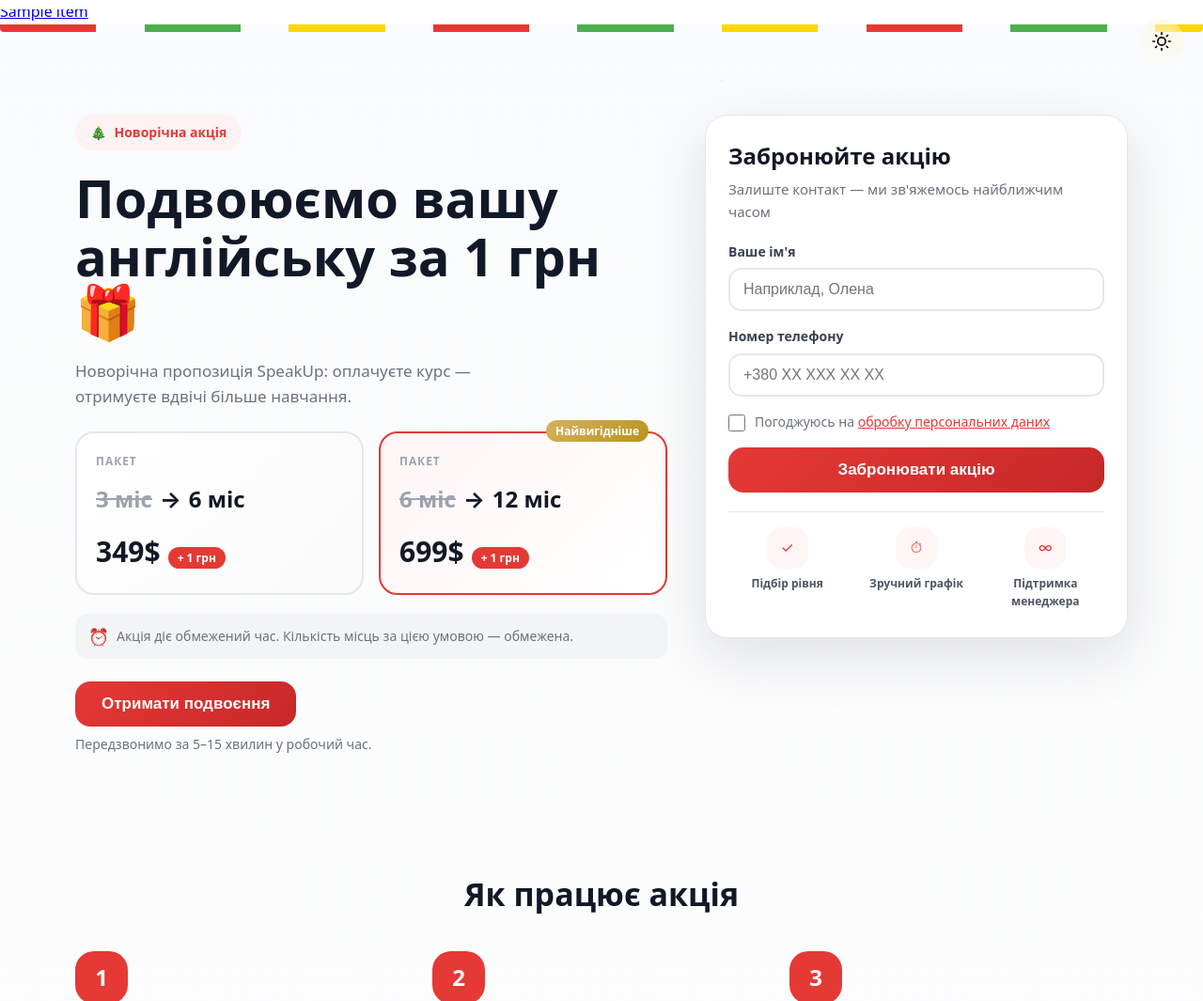
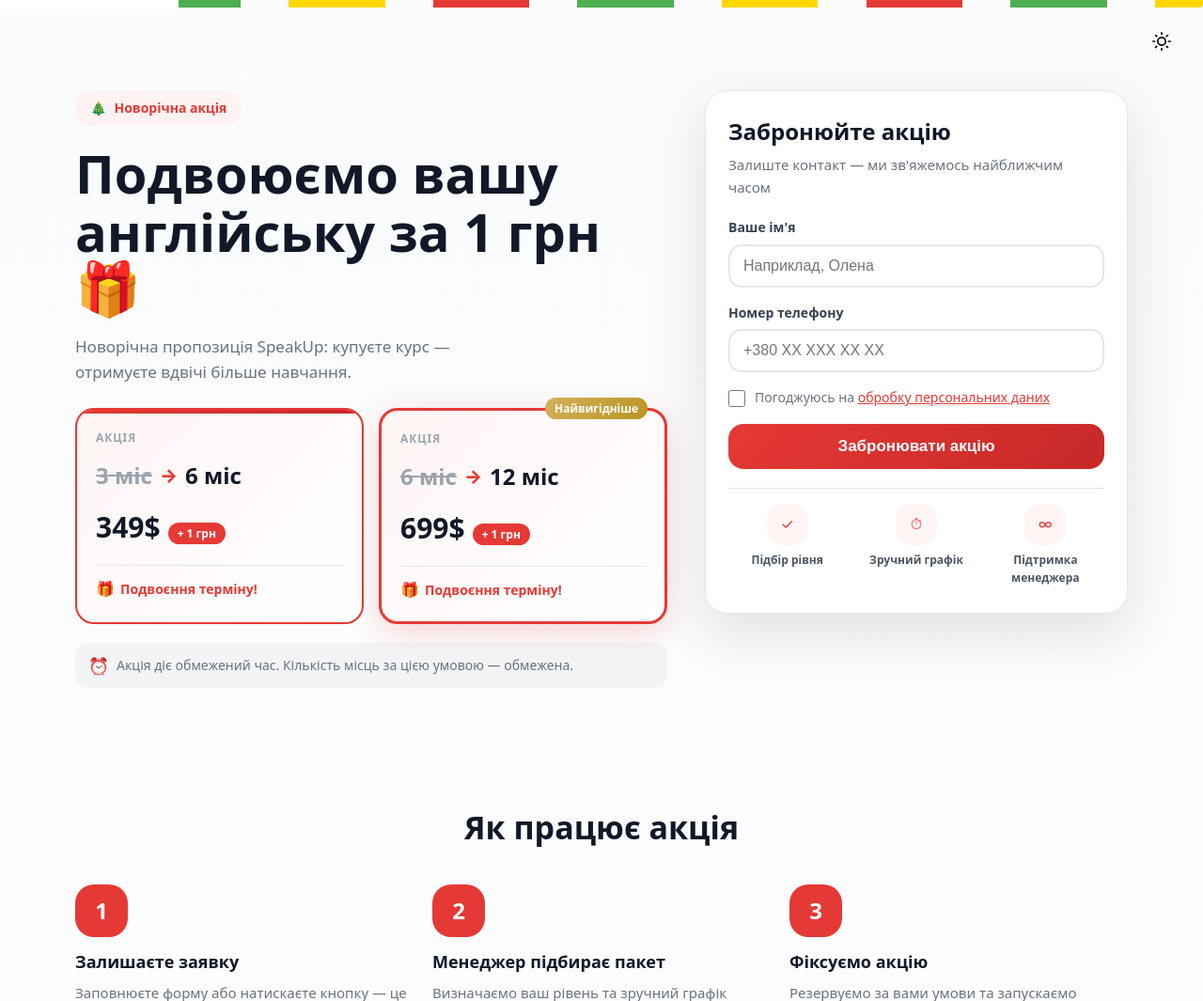
Before and after one commit to Sophie-sd/SpeakUp, a Django app: template templates/main/advertising.html in a window 1280 px wide. Shown: the top 1065 px of the page at 94% size. Run offline with Django 5.2, Linux system fonts and the light colour scheme; the template is opened without the code that fills it: most values are stand-ins (such as "Sample title", 1, 10 or a date in 2020).

Commit message:
Реалізація сторінки /advertising/

```diff
--- a/static/css/advertising.css
+++ b/static/css/advertising.css
@@ -207,6 +214,63 @@
   background: linear-gradient(135deg, #fff5f5 0%, #ffffff 100%);
 }
 
+/* Покращення оформлення карток акції */
+.offer-card--promo {
+  border-color: var(--landing-accent);
+  background: linear-gradient(135deg, #fff5f5 0%, #ffffff 100%);
+  position: relative;
+  overflow: hidden;
+}
+
+.offer-card--promo::before {
+  content: '';
+  position: absolute;
+  top: 0;
+  left: 0;
+  right: 0;
+  height: 4px;
+  background: linear-gradient(90deg, var(--landing-accent) 0%, var(--landing-accent-dark) 100%);
+}
+
+.offer-card--best {
+  border-width: 3px;
+  box-shadow: 0 8px 32px rgba(229, 57, 53, 0.2);
+}
+
+.offer-card__benefit {
+  margin-top: 16px;
+  padding-top: 12px;
+  border-top: 1px solid #e5e7eb;
+}
+
+.offer-card__benefit-text {
+  font-size: 0.875rem;
+  font-weight: 600;
+  color: var(--landing-accent);
+  display: flex;
+  align-items: center;
+  gap: 6px;
+}
+
+.offer-card__benefit-text::before {
+  content: '🎁';
+  font-size: 1rem;
+}
+
+/* Покращення hover ефектів */
+.offer-card--promo:hover,
+.offer-card--best:hover {
+  transform: translateY(-4px);
+  box-shadow: 0 20px 48px rgba(229, 57, 53, 0.25);
+}
+
+/* Покращення стрілки */
+.offer-card__duration-arrow {
+  font-size: 1.25rem;
+  color: var(--landing-accent);
+  font-weight: 800;
+}
+
 .offer-card__badge {
   position: absolute;
   top: -14px;
@@ -286,15 +350,6 @@
   font-size: 1.1rem;
 }
 
-.landing-hero__cta {
-  margin-top: 24px;
-}
-
-.landing-hero__cta-note {
-  margin-top: 8px;
-  font-size: 0.875rem;
-  color: var(--landing-text-muted);
-}
 
 .btn {
   display: inline-flex;
--- a/templates/main/advertising.html
+++ b/templates/main/advertising.html
@@ -14,6 +14,10 @@
 {% endblock %}
 
 {% block content %}
+{% block breadcrumbs %}
+{# Breadcrumbs приховані на сторінці акції #}
+{% endblock %}
+
 <main id="main-content" class="landing">
     <div class="landing__background snow-bg">
         <div class="garland" aria-hidden="true"></div>
@@ -34,14 +38,15 @@
                     </h1>
 
                     <p id="subtitle" class="landing-hero__subtitle">
-                        Новорічна пропозиція SpeakUp: оплачуєте курс — отримуєте вдвічі більше навчання.
+                        Новорічна пропозиція SpeakUp: купуєте курс — отримуєте вдвічі більше навчання.
                     </p>
 
                     <!-- Offers -->
                     <div class="landing-offers" aria-label="{% trans 'Варіанти пакетів' %}">
-                        <article class="offer-card" aria-label="{% trans 'Пакет 6 місяців за ціною 3' %}">
+                        <!-- 3 місяці → 6 місяців за 349$ + 1 грн -->
+                        <article class="offer-card offer-card--promo" aria-label="{% trans 'Пакет 6 місяців за ціною 3' %}">
                             <div class="offer-card__header">
-                                <div class="offer-card__label">{% trans "Пакет" %}</div>
+                                <div class="offer-card__label">{% trans "Акція" %}</div>
                             </div>
                             <div class="offer-card__duration">
                                 <span class="offer-card__duration-old">3 міс</span>
@@ -52,14 +57,18 @@
                                 <span class="offer-card__price-main">349$</span>
                                 <span class="badge badge--promo">+ 1 грн</span>
                             </div>
+                            <div class="offer-card__benefit">
+                                <span class="offer-card__benefit-text">Подвоєння терміну!</span>
+                            </div>
                         </article>
 
-                        <article class="offer-card offer-card--featured" aria-label="{% trans 'Пакет 12 місяців за ціною 6' %}">
+                        <!-- 6 місяців → 12 місяців за 699$ + 1 грн -->
+                        <article class="offer-card offer-card--featured offer-card--best" aria-label="{% trans 'Пакет 12 місяців за ціною 6' %}">
                             <div class="offer-card__badge badge badge--gold">
                                 {% trans "Найвигідніше" %}
                             </div>
                             <div class="offer-card__header">
-                                <div class="offer-card__label">{% trans "Пакет" %}</div>
+                                <div class="offer-card__label">{% trans "Акція" %}</div>
                             </div>
                             <div class="offer-card__duration">
                                 <span class="offer-card__duration-old">6 міс</span>
@@ -70,6 +79,9 @@
                                 <span class="offer-card__price-main">699$</span>
                                 <span class="badge badge--promo">+ 1 грн</span>
                             </div>
+                            <div class="offer-card__benefit">
+                                <span class="offer-card__benefit-text">Подвоєння терміну!</span>
+                            </div>
                         </article>
                     </div>
 
@@ -78,15 +90,6 @@
                         <span>
                             Акція діє обмежений час. Кількість місць за цією умовою — обмежена.
                         </span>
-                    </div>
-
-                    <div class="landing-hero__cta landing-hero__cta--desktop">
-                        <button type="button" class="btn btn-primary" data-scroll-target="#form-section">
-                            Отримати подвоєння
-                        </button>
-                        <p class="landing-hero__cta-note">
-                            Передзвонимо за 5–15 хвилин у робочий час.
-                        </p>
                     </div>
                 </div>
 
@@ -319,10 +322,11 @@
             </div>
         </section>
 
-        <!-- Sticky CTA mobile -->
+        <!-- Sticky CTA -->
         <div class="sticky-cta" id="sticky-cta">
-            <button type="button" class="btn btn-primary btn--full" data-scroll-target="#form-section">
-                Отримати подвоєння
+            <button type="button" class="btn btn-primary sticky-cta__button" data-scroll-target="#form-section">
+                <span class="sticky-cta__button-text">Отримати подвоєння</span>
+                <span class="sticky-cta__button-icon" aria-hidden="true">↓</span>
             </button>
         </div>
 
```
Also changed, not shown: other parts of static/css/advertising.css (+78 -9 lines).
